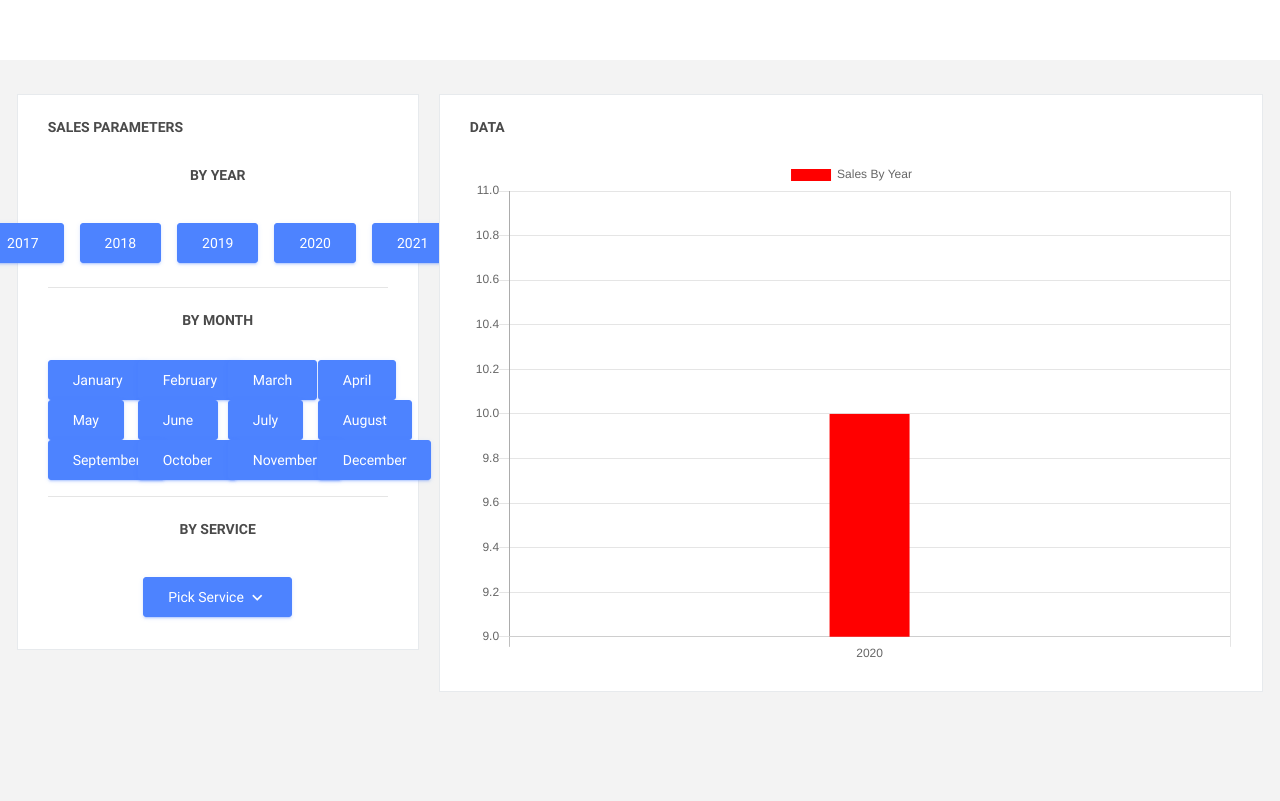
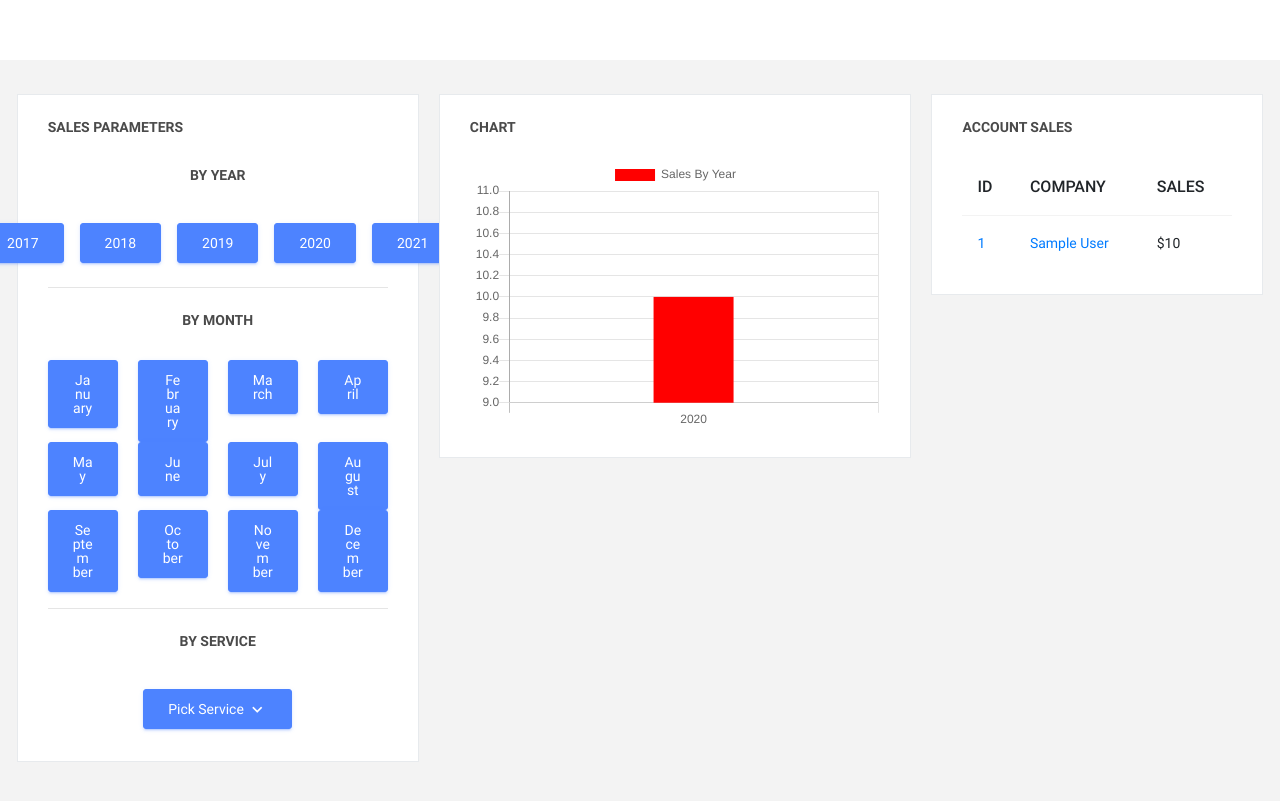
Before and after one commit to imnotberg/new-vcm-crm, a Django app: page /crm/sales-data in a window 1280 px wide. Shown: the part 66-867 px from the top of the page. Run offline with Django 3.2, Linux system fonts and the light colour scheme; a user stored in the database is signed in; tables that the repository leaves empty hold one stand-in row (values such as "Sample post"); some libraries are stand-ins or nearby versions.

Commit message:
made some changes

```diff
--- a/contact_management/templates/contact_management/sales_data.html
+++ b/contact_management/templates/contact_management/sales_data.html
@@ -31,7 +31,7 @@
 
 						{% for month in months %}
 						<div class="col-sm-3">
-							<button class="btn btn-small btn-primary" onclick="salesByMonth('{{ month }}')">{{month|monthify}}</button>
+							<button class="btn btn-small btn-primary btn-block" onclick="salesByMonth('{{ month }}')">{{month|monthify}}</button>
 						</div>
 						{% endfor %}
 					</div>
@@ -59,10 +59,35 @@
 			</div>
 		</div>
 		<div class="col-sm-8">
-			<div class="card">
-				<div class="card-body" id="chart-container">
-					<div class="card-title">DATA</div>
-					<canvas id="myChart" height="200"></canvas>
+			<div class="row">
+				<div class="col-sm-7">
+					<div class="card">
+						<div class="card-body" id="chart-container">
+							<div class="card-title">CHART</div>
+							<canvas id="myChart" height="200"></canvas>
+						</div>
+					</div>
+				</div>
+				<div class="col-sm-5">
+					<div class="card">
+						<div class="card-body" id="table-card">
+							<div class="card-title" id="table-title">ACCOUNT SALES</div>
+							<div class="table-responsive" id="table-div">
+								<table class="table table-hover" id="data-table">
+									<thead>
+										<tr>
+											<th>ID</th>
+											<th>COMPANY</th>
+											<th>SALES</th>
+										</tr>
+									</thead>
+									<tbody id="data-table-body">
+
+									</tbody>
+								</table>
+							</div>
+						</div>
+					</div>
 				</div>
 			</div>
 		</div>
@@ -73,7 +98,7 @@
  var dataset = []
  var labels = []
  var chart_title = ''
-$.ajax({
+ $.ajax({
 	method: "GET",
 	url: endpoint,
 	success: function(data){
@@ -82,6 +107,19 @@ $.ajax({
 	    label = data.chart_title
 	    var ctx = document.getElementById('myChart').getContext('2d');
 	    ctx.height = 50;
+	    var tableInfo = data["table_info"];
+	    var i;
+	    for(i=0;i<tableInfo.length;i++){
+	    	var accountUrl = "{% url 'contact_management:account_detail' 920 %}".replace(/920/,tableInfo[i]["account__id"].toString());
+	    	$('#data-table tbody').append(
+	    		`<tr>
+	    			<td><a href="${accountUrl||""}">${tableInfo[i]["account__id"]||""}</a></td>
+	    			<td><a href="${accountUrl||""}">${tableInfo[i]["account__name"]||""}</a></td>
+	    			<td>$${tableInfo[i]["sales"]||""}</td>
+	    		</tr>`
+	    		)
+	    }
+
 
 var myChart = new Chart(ctx, {
     type: 'bar',
@@ -102,21 +140,38 @@ var myChart = new Chart(ctx, {
             console.log(error_data)
         }
     })
-console.log(myChart);
+
 function salesByYear(year){
 	var newEndpoint = "{% url 'contact_management:sales_by_month_year_chart' 2021 %}".replace(/2021/,year.toString());
-	console.log(newEndpoint);
+
 	fetch(newEndpoint, {
 		    }).then(function(response) {
 		      return response.json();
 		    }).then(function(data) {
 		    	var cctx = document.getElementById("myChart");
+		    	var ctable = document.getElementById("data-table-body");
 		    	cctx.remove();
+		    	ctable.remove();
 		    	var newTitle = data["chart_title"];
 		    	var newLabels = data["labels"];
 		    	var newDataSet = data["dataset"];
-		    	console.log(data["chart_title"]);
 		    	$('#chart-container').append('<canvas id="myChart"></canvas>');
+		    	$('#data-table').append('<tbody id="data-table-body"></tbody>');
+		    	var tableInfo = data["table_info"];
+
+			    var i;
+			    for(i=0;i<tableInfo.length;i++){
+			    	var accountUrl = "{% url 'contact_management:account_detail' 920 %}".replace(/920/,tableInfo[i]["account__id"].toString());
+
+			    	$('#data-table tbody').append(
+			    		`<tr>
+			    			<td><a href="${accountUrl||""}">${tableInfo[i]["account__id"]||""}</a></td>
+			    			<td><a href="${accountUrl||""}">${tableInfo[i]["account__name"]||""}</a></td>
+			    			<td>$${tableInfo[i]["sales"]||""}</td>
+			    		</tr>`
+
+			    		)
+			    }
 		    	let nctx = document.getElementById("myChart");
 		    	var newChart = new Chart(nctx,{
 		    		type:'bar',
@@ -133,7 +188,7 @@ function salesByYear(year){
 
 				})
 
-		    	console.log(data.chart_title);
+
 		    })
 
 
@@ -153,18 +208,34 @@ function salesByYear(year){
 
 function salesByMonth(month){
 	var newEndpoint = "{% url 'contact_management:sales_by_month_chart' 2021 %}".replace(/2021/,month.toString());
-	console.log(newEndpoint);
+
 	fetch(newEndpoint, {
 		    }).then(function(response) {
 		      return response.json();
 		    }).then(function(data) {
 		    	var cctx = document.getElementById("myChart");
+		    	var ctable = document.getElementById("data-table-body");
 		    	cctx.remove();
+		    	ctable.remove();
 		    	var newTitle = data["chart_title"];
 		    	var newLabels = data["labels"];
 		    	var newDataSet = data["dataset"];
-		    	console.log(data["chart_title"]);
 		    	$('#chart-container').append('<canvas id="myChart"></canvas>');
+		    	$('#data-table').append('<tbody id="data-table-body"></tbody>');
+		    	var tableInfo = data["table_info"];
+			    var i;
+			    for(i=0;i<tableInfo.length;i++){
+			    	var accountUrl = "{% url 'contact_management:account_detail' 920 %}".replace(/920/,tableInfo[i]["account__id"].toString());
+
+			    	$('#data-table tbody').append(
+			    		`<tr>
+			    			<td><a href="${accountUrl||""}">${tableInfo[i]["account__id"]||""}</a></td>
+			    			<td><a href="${accountUrl||""}">${tableInfo[i]["account__name"]||""}</a></td>
+			    			<td>$${tableInfo[i]["sales"]||""}</td>
+			    		</tr>`
+
+			    		)
+			    }
 		    	let nctx = document.getElementById("myChart");
 		    	var newChart = new Chart(nctx,{
 		    		type:'bar',
@@ -181,7 +252,7 @@ function salesByMonth(month){
 
 				})
 
-		    	console.log(data.chart_title);
+
 		    })
 
 
@@ -200,18 +271,35 @@ function salesByMonth(month){
 		}
 function salesByItem(item){
 	var newEndpoint = "{% url 'contact_management:sales_by_item_chart' 2021 %}".replace(/2021/,item.toString());
-	console.log(newEndpoint);
+
 	fetch(newEndpoint, {
 		    }).then(function(response) {
 		      return response.json();
 		    }).then(function(data) {
 		    	var cctx = document.getElementById("myChart");
+		    	var ctable = document.getElementById("data-table-body");
 		    	cctx.remove();
+		    	ctable.remove();
 		    	var newTitle = data["chart_title"];
 		    	var newLabels = data["labels"];
 		    	var newDataSet = data["dataset"];
-		    	console.log(data["chart_title"]);
 		    	$('#chart-container').append('<canvas id="myChart"></canvas>');
+		    	$('#data-table').append('<tbody id="data-table-body"></tbody>');
+		    	var tableInfo = data["table_info"];
+			    var i;
+			    for(i=0;i<tableInfo.length;i++){
+			    	var accountUrl = "{% url 'contact_management:account_detail' 920 %}".replace(/920/,tableInfo[i]["account__id"].toString());
+
+			    	$('#data-table tbody').append(
+			    		`<tr>
+			    			<td><a href="${accountUrl||""}">${tableInfo[i]["account__id"]||""}</a></td>
+			    			<td><a href="${accountUrl||""}">${tableInfo[i]["account__name"]||""}</a></td>
+			    			<td>$${tableInfo[i]["sales"]||""}</td>
+			    		</tr>`
+
+			    		)
+			    }
+
 		    	let nctx = document.getElementById("myChart");
 		    	var newChart = new Chart(nctx,{
 		    		type:'bar',
@@ -228,7 +316,7 @@ function salesByItem(item){
 
 				})
 
-		    	console.log(data.chart_title);
+
 		    })
 
 
--- a/contact_management/views.py
+++ b/contact_management/views.py
@@ -300,7 +300,7 @@ def send_email_form(request,form_data):
     #send_email(self,subject=None,body=None,sg_template_on=False,sg_template=None,template=None,campaign=None):
     if request.is_ajax and request.method == 'POST':
         jform = json.loads(form_data)
-        print(jform)
+        print(jform,'this is jform')
         contacts = Contact.objects.filter(pk__in=[v for k,v in jform.items() if 'contact-checkbox' in k])
         leads = Lead.objects.filter(pk__in=[v for k,v in jform.items() if 'lead-checkbox' in k])
         subject = jform.get("subject",None)
@@ -314,10 +314,11 @@ def send_email_form(request,form_data):
             body = None
         if sg_template_on == True:
             template = sg_template
-
         for c in contacts:
+            print('we sending to contacts')
             #c.send_email(subject,body,self.sg_template_on,sg_template,template,self.id)
             c.send_email(subject,body,sg_template_on,sg_template,template,campaign=None)
+            print('we sent to contacts')
         for l in leads:
             l.send_email(subject,body,sg_template_on,sg_template,template,campaign=None)
 
@@ -382,34 +383,38 @@ def sales_by_year_chart(request):
     sales = Sales()
     dataset = [x['sales'] for x in sales.sales_by_year]
     labels = [x['year'] for x in sales.sales_by_year]
+    table_info = [{"account__id":x['account__id'],"account__name":x['account__name'],"sales":x["sales"]} for x in sales.sales_by_account]
     chart_title = f"Sales By Year"
-
-    return JsonResponse({'dataset':dataset,'labels':labels,'chart_title':chart_title,},safe=False)
+    table_title = f"Sales by Account"
+    return JsonResponse({'dataset':dataset,'labels':labels,'chart_title':chart_title,"table_info":table_info,},safe=False)
 
 def sales_by_month_year_chart(request,year_id):
     sales = Sales(year=year_id)
     dataset = [x['sales'] for x in sales.year_sales]
     labels = [x['month'] for x in sales.year_sales]
+    table_info = [{"account__id":x['account__id'],"account__name":x['account__name'],"sales":x["sales"]} for x in sales.sales_by_account_year]
+    table_title = f"Account Sales for {year_id}"
     chart_title = f"Sales by Month for year: {year_id}"
-    print({'dataset':dataset,'labels':labels,'chart_title':chart_title,})
-    return JsonResponse({'dataset':dataset,'labels':labels,'chart_title':chart_title,},safe=False)
+    return JsonResponse({'dataset':dataset,'labels':labels,'chart_title':chart_title,"table_info":table_info,"table_title":table_title,},safe=False)
 
 def sales_by_month_chart(request,month_id):
     sales = Sales(month=month_id)
     dataset = [x['sales'] for x in sales.month_sales_by_year]
     labels = [x['year'] for x in sales.month_sales_by_year]
+    table_info = [{"account__id":x['account__id'],"account__name":x['account__name'],"sales":x["sales"]} for x in sales.month_sales_by_year_account]
+    table_title = f"Account Sales for {month_id}"
     chart_title = f"Sales by Year for year: {month_id}"
-    print({'dataset':dataset,'labels':labels,'chart_title':chart_title,})
-    return JsonResponse({'dataset':dataset,'labels':labels,'chart_title':chart_title,},safe=False)
+    return JsonResponse({'dataset':dataset,'labels':labels,'chart_title':chart_title,"table_info":table_info,"table_title":table_title,},safe=False)
 
 def sales_by_item_chart(request,item_id):
     item = Item.objects.get(pk=item_id)
     sales = Sales(item=item)
     dataset = [x['sales'] for x in sales.sales_by_item_by_year]
     labels = [x['year'] for x in sales.sales_by_item_by_year]
+    table_info = [{"account__id":x['invoice__account__id'],"account__name":x['invoice__account__name'],"sales":x["sales"]} for x in sales.sales_by_item_by_account]
+    table_title = f"Account Sales for {item}"
     chart_title = f"Sales by Year for: {item}"
-    print({'dataset':dataset,'labels':labels,'chart_title':chart_title,})
-    return JsonResponse({'dataset':dataset,'labels':labels,'chart_title':chart_title,},safe=False)
+    return JsonResponse({'dataset':dataset,'labels':labels,'chart_title':chart_title,"table_info":table_info,"table_title":table_title,},safe=False)
 
 def email_data(request):
     data = EmailData().data
```
Also changed, not shown: contact_management/models.py (+9 -11 lines).
